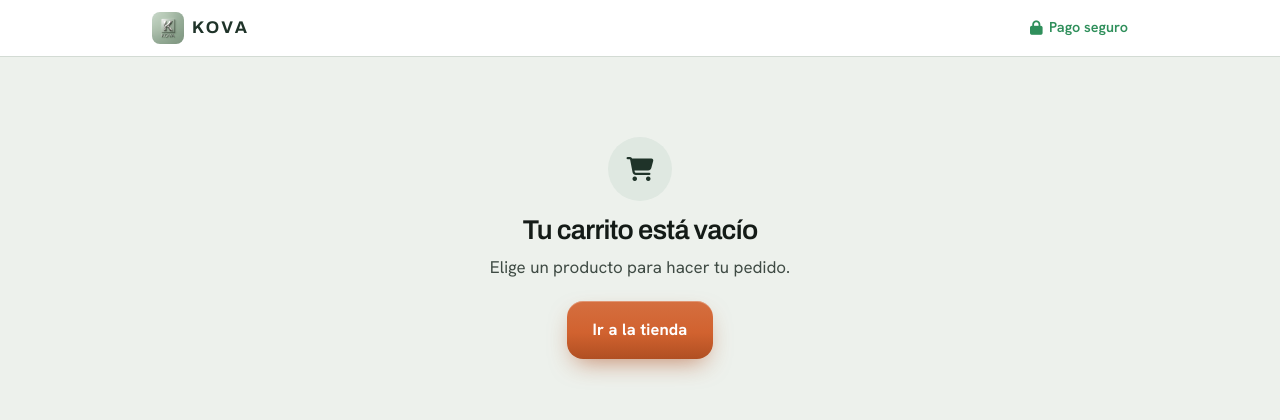
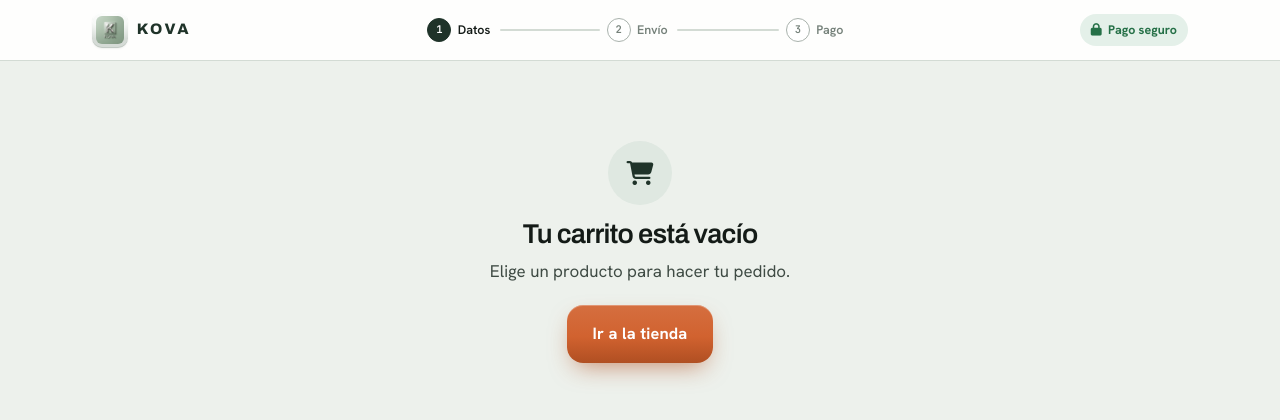
Before and after one commit to yeyodev1/kova-frontapp, a Vue app: page /checkout in a window 1280 px wide. Shown: the top 420 px of the page. Built offline with nearby package versions, Linux system fonts and the light colour scheme; no server answers.

Commit message:
feat: encabezado del checkout con indicador de pasos

```diff
--- a/src/components/checkout/CheckoutHeader.vue
+++ b/src/components/checkout/CheckoutHeader.vue
@@ -1,49 +1,192 @@
 <script setup lang="ts">
 import { site, checkoutCopy } from '@/config/site'
+
+// done/current vienen del formulario real: el indicador avanza mientras el cliente completa.
+withDefaults(defineProps<{ done?: boolean[]; current?: number }>(), { done: () => [], current: 0 })
 </script>
 
 <template>
   <header class="ch">
     <div class="ch__inner">
-      <RouterLink to="/" class="ch__logo" :aria-label="`${site.name}, inicio`">
-        <img :src="site.logo" alt="" width="32" height="32" />
-        <span>{{ site.name.toUpperCase() }}</span>
+      <RouterLink to="/" class="ch__logo" :aria-label="checkoutCopy.backToStore">
+        <span class="ch__plinth"><img :src="site.logo" alt="" width="30" height="30" /></span>
+        <span class="ch__name">{{ site.name.toUpperCase() }}</span>
       </RouterLink>
-      <span class="ch__secure"><i class="fa-solid fa-lock" aria-hidden="true"></i> {{ checkoutCopy.secure }}</span>
+
+      <ol class="ch__steps" :aria-label="checkoutCopy.stepsLabel">
+        <li
+          v-for="(label, i) in checkoutCopy.steps"
+          :key="label"
+          class="ch__step"
+          :class="{ 'ch__step--done': done[i], 'ch__step--current': i === current && !done[i] }"
+          :aria-current="i === current ? 'step' : undefined"
+        >
+          <span class="ch__dot" aria-hidden="true">
+            <Transition name="ch-swap" mode="out-in">
+              <i v-if="done[i]" key="ok" class="fa-solid fa-check"></i>
+              <span v-else key="n">{{ i + 1 }}</span>
+            </Transition>
+          </span>
+          <span class="ch__label">{{ label }}<span v-if="done[i]" class="visually-hidden">, {{ checkoutCopy.stepDone }}</span></span>
+          <span v-if="i < checkoutCopy.steps.length - 1" class="ch__bar" aria-hidden="true"><span class="ch__fill"></span></span>
+        </li>
+      </ol>
+
+      <span class="ch__secure"><i class="fa-solid fa-lock" aria-hidden="true"></i><span>{{ checkoutCopy.secure }}</span></span>
     </div>
   </header>
 </template>
 
 <style scoped lang="scss">
 .ch {
-  background: $surface;
+  position: relative;
+  z-index: 5;
+  background: rgba($surface, 0.92);
   border-bottom: 1px solid $line;
 
   &__inner {
-    @include container(1040px);
-    @include flex(row, center, space-between, 1rem);
-    min-height: 3.5rem;
+    @include container(1160px);
+    @include flex(row, center, space-between, 0.75rem);
+    min-height: 3.75rem;
+    flex-wrap: wrap;
+    padding-block: 0.5rem;
   }
 
   &__logo {
-    @include flex(row, center, flex-start, 0.5rem);
-    font-family: $font-display;
-    font-weight: 700;
-    letter-spacing: 0.14em;
-    color: $accent-deep;
+    @include flex(row, center, flex-start, 0.55rem);
+    @include focus-ring;
+    border-radius: 10px;
+  }
+
+  &__plinth {
+    @include plinth(10px);
+    @include flex(row, center, center);
+    width: 2.25rem;
+    height: 2.25rem;
 
     img {
-      width: 2rem;
-      height: 2rem;
-      border-radius: 8px;
+      width: 1.75rem;
+      height: 1.75rem;
+      border-radius: 6px;
+      mix-blend-mode: normal;
+    }
+  }
+
+  &__name {
+    @include display(0.95rem, 800, 125%);
+    letter-spacing: 0.16em;
+    color: $accent-deep;
+  }
+
+  // En móvil los pasos bajan a su propia fila, a todo el ancho.
+  &__steps {
+    order: 3;
+    flex: 1 0 100%;
+    list-style: none;
+    @include flex(row, center, space-between, 0.4rem);
+    padding-top: 0.15rem;
+
+    @include from('md') {
+      order: 0;
+      flex: 0 1 26rem;
+      padding-top: 0;
+    }
+  }
+
+  &__step {
+    @include flex(row, center, flex-start, 0.4rem);
+    flex: 1;
+    font-size: $text-xs;
+    font-weight: 600;
+    color: $ink-muted;
+
+    &:last-child {
+      flex: 0 0 auto;
+    }
+
+    &--done,
+    &--current {
+      color: $ink;
+    }
+  }
+
+  // Conector entre pasos: se llena con scaleX al completar el paso.
+  &__bar {
+    flex: 1;
+    min-width: 0.75rem;
+    height: 2px;
+    margin-left: 0.2rem;
+    border-radius: 2px;
+    background: $line;
+    overflow: hidden;
+  }
+
+  &__fill {
+    display: block;
+    height: 100%;
+    background: $success;
+    transform: scaleX(0);
+    transform-origin: left;
+    transition: transform $dur-slow $ease-out;
+  }
+
+  &__step--done &__fill {
+    transform: scaleX(1);
+  }
+
+  &__dot {
+    @include flex(row, center, center);
+    flex-shrink: 0;
+    width: 1.5rem;
+    height: 1.5rem;
+    border-radius: 50%;
+    border: 1.5px solid $alu-dark;
+    background: $surface;
+    font-family: $font-mono;
+    font-size: 0.66rem;
+    font-weight: 700;
+    transition:
+      background-color $dur ease,
+      border-color $dur ease,
+      color $dur ease;
+  }
+
+  &__step--current &__dot {
+    border-color: $accent-deep;
+    background: $accent-deep;
+    color: $surface;
+  }
+
+  &__step--done &__dot {
+    border-color: $success;
+    background: $success;
+    color: $surface;
+
+    i {
+      animation: pop 0.4s $ease-spring;
     }
   }
 
   &__secure {
     @include flex(row, center, flex-start, 0.4rem);
-    font-size: $text-sm;
-    font-weight: 600;
-    color: $success;
+    padding: 0.35rem 0.7rem;
+    border-radius: $radius-pill;
+    background: $success-bg;
+    font-size: $text-xs;
+    font-weight: 700;
+    color: darken($success, 8%);
   }
 }
+
+.ch-swap-enter-active,
+.ch-swap-leave-active {
+  transition:
+    opacity $dur-fast ease,
+    transform $dur-fast $ease-out;
+}
+.ch-swap-enter-from,
+.ch-swap-leave-to {
+  opacity: 0;
+  transform: scale(0.5);
+}
 </style>
```
